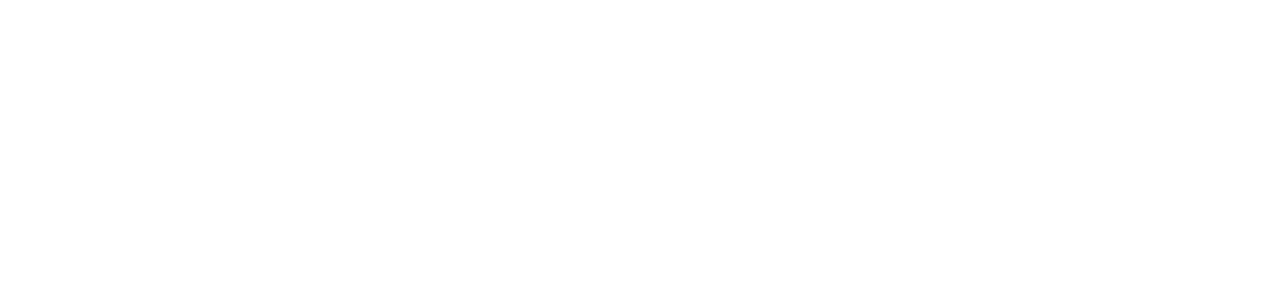
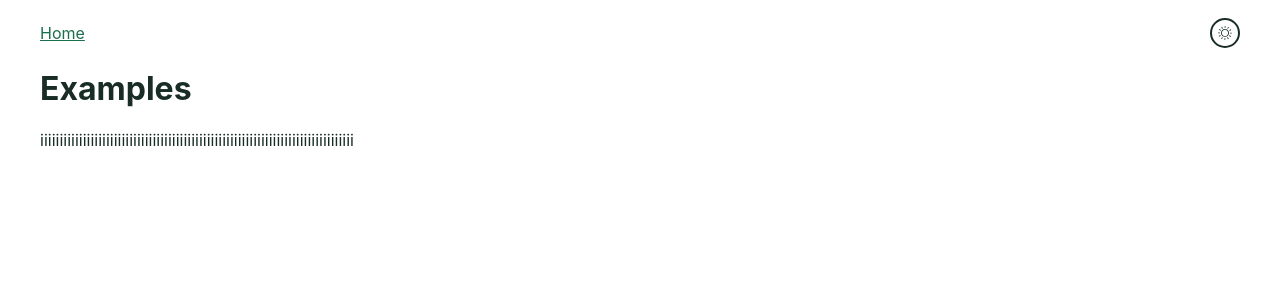
Before and after one commit to g4ps/website, a React (Create React App) app: page /examples in a window 1280 px wide. Before the commit this address had no page. Shown: the top 300 px of the page. Built offline with nearby package versions, Linux system fonts and the light colour scheme.

Commit message:
Some unfinished stuff

```diff
--- a/src/App.jsx
+++ b/src/App.jsx
@@ -4,6 +4,7 @@
 import Layout from './pages/Layout/Layout.jsx';
 import Home from './pages/Home/Home.jsx';
 import Maths from './pages/Maths/Maths.jsx';
+import Examples from './pages/Examples/Examples.jsx';
 import Contact from './pages/Contacts/Contacts.jsx';
 
 const App = () =>  {
@@ -49,7 +50,7 @@
               <Route index element={<Home />} />
               <Route path="contacts" element={<Contact />} />
               <Route path="maths" element={<Maths />}/>
-              <Route path="maths" element={<Maths />}/>
+              <Route path="examples" element={<Examples />}/>
             </Route>
           </Routes>
         </BrowserRouter>
--- /dev/null
+++ b/src/components/Sudoku/Sudoku.jsx
@@ -0,0 +1,25 @@
+import {useMemo} from 'react';
+import './Sudoku.scss';
+
+const Sudoku = () => {
+    const map_arr = useMemo(() => {
+        let ret = [];
+        for (let i = 0; i < 81; i++) {
+            ret.push(0);
+        }
+        return ret;
+    }, []);
+
+    return (
+        <div className="sudoku">
+          {
+              map_arr.map((i) =>
+                  <div>
+                    i
+                  </div>
+        )}
+        </div>
+    );
+};
+
+export default Sudoku;
--- /dev/null
+++ b/src/components/Sudoku/Sudoku.scss
@@ -0,0 +1,3 @@
+.sudoku {
+    display: flex;
+}
--- /dev/null
+++ b/src/pages/Examples/Examples.jsx
@@ -0,0 +1,15 @@
+import {useMemo} from 'react';
+import Sudoku from '../../components/Sudoku/Sudoku.jsx';
+
+const Examples = () => {
+    return (
+        <div>
+          <h1>
+            Examples
+          </h1>
+          <Sudoku/>
+        </div>
+    );
+};
+
+export default Examples;
--- a/src/pages/Home/Home.jsx
+++ b/src/pages/Home/Home.jsx
@@ -16,6 +16,11 @@
                 Gene's doing Maths
               </li>
             </Link>
+            <Link to="/examples">
+              <li>
+                Examples of Gene's work
+              </li>
+            </Link>
           </ul>
         </div>
     );
```
